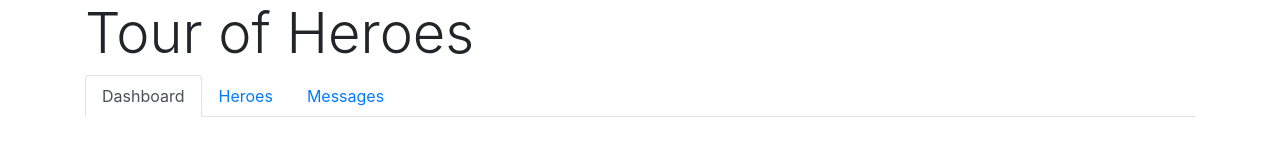
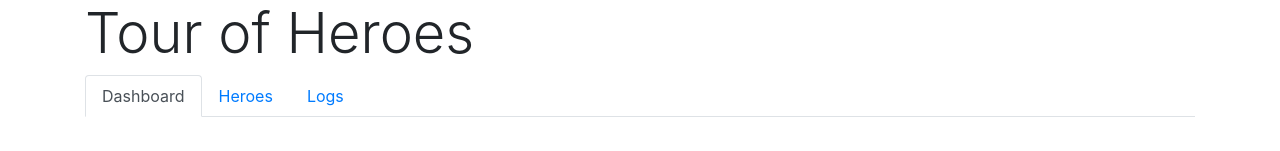
Before and after one commit to webceyhan/ng-heroes-app, an Angular app: page /dashboard in a window 1280 px wide. Shown: the top 151 px of the page. Built offline with nearby package versions, Linux system fonts and the light colour scheme; no server answers; what angular-in-memory-web-api would draw is missing.

Commit message:
messages route renamed to logs

```diff
--- a/src/app/app-routing.module.ts
+++ b/src/app/app-routing.module.ts
@@ -11,7 +11,7 @@ const routes: Routes = [
     { path: 'dashboard', component: DashboardComponent },
     { path: 'detail/:id', component: HeroDetailComponent },
     { path: 'heroes', component: HeroesComponent },
-    { path: 'messages', component: LogsComponent },
+    { path: 'logs', component: LogsComponent },
 ];
 
 @NgModule({
--- a/src/app/app.component.html
+++ b/src/app/app.component.html
@@ -17,8 +17,8 @@
         </li>
 
         <li class="nav-item">
-            <a class="nav-link" routerLinkActive="active" routerLink="/messages"
-                >Messages</a
+            <a class="nav-link" routerLinkActive="active" routerLink="/logs"
+                >Logs</a
             >
         </li>
     </ul>
```
